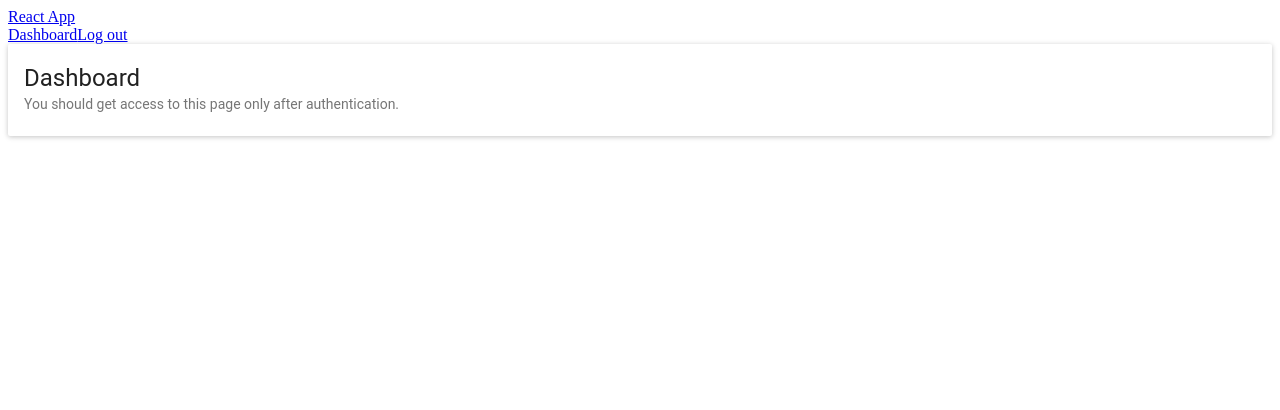
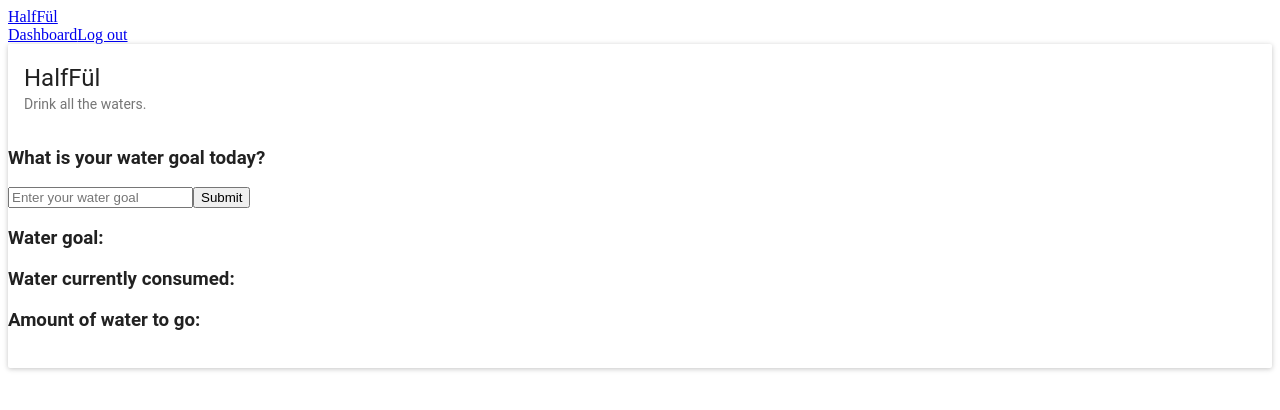
Before and after one commit to Montana-Code-School/halfful, a React app: page /dashboard in a window 1280 px wide. Shown: the top 410 px of the page. Built offline with nearby package versions, Linux system fonts and the light colour scheme; no server answers; sample sign-in values are in the browser's storage; the HTML template or start-up script is replaced by a standard one; what react-tap-event-plugin would draw is missing.

Commit message:
Imported goals to dashboard page

```diff
--- a/client/src/Main.js
+++ b/client/src/Main.js
@@ -80,7 +80,7 @@ class Main extends Component {
           <div>
             <div className="top-bar">
               <div className="top-bar-left">
-                <Link to="/">React App</Link>
+                <Link to="/">HalfFül</Link>
               </div>
               {this.state.authenticated ? (
                 <div className="top-bar-right">
--- a/client/src/components/Dashboard.jsx
+++ b/client/src/components/Dashboard.jsx
@@ -1,16 +1,30 @@
 import React from 'react';
 import PropTypes from 'prop-types';
-import { Card, CardTitle, CardText } from 'material-ui/Card';
+import { Card, CardTitle, CardText} from 'material-ui/Card';
+import TextField from 'material-ui/TextField';
+import Goals from './Goals.js';
+
+
 
 const Dashboard = ({ secretData, user }) => (
+
+<div>
   <Card className="container">
+
     <CardTitle
-      title="Dashboard"
-      subtitle="You should get access to this page only after authentication."
+      title="HalfFül"
+      subtitle="Drink all the waters."
     />
-  {secretData && <CardText style={{ fontSize: '16px', color: 'green' }}>Welcome <strong>{user.name}</strong>!<br />{secretData}</CardText>}
+  {secretData && <CardText style={{ fontSize: '16px', color: 'green' }}>Welcome <strong>{user.name}</strong>!<br /></CardText>}
+  <Goals />
   </Card>
+
+
+
+
+</div>
 );
+
 
 Dashboard.propTypes = {
   secretData: PropTypes.string.isRequired
--- a/client/src/components/Goals.js
+++ b/client/src/components/Goals.js
@@ -15,6 +15,7 @@ class Goals extends React.Component{
       <h3> Water goal: </h3>
       <h3> Water currently consumed: </h3>
       <h3> Amount of water to go: </h3>
+      <br></br>
     </div>
 
     )
--- a/client/src/components/HomePage.jsx
+++ b/client/src/components/HomePage.jsx
@@ -12,7 +12,7 @@ class HomePage extends React.Component {
   render() {
     return (
       <Card className="container">
-        <CardTitle title="React Application" subtitle="This is the home page." />
+        <CardTitle title="HalfFül Application" subtitle="This is the home page." />
           {Auth.isUserAuthenticated() ? (
             <CardText style={{ fontSize: '16px', color: 'green' }}>Welcome! You are logged in.</CardText>
           ) : (
```
Also changed, not shown: client/src/components/Navbar.js (deleted, +0 -24 lines), 1 other file (tests, documents, lock files or other folders).
